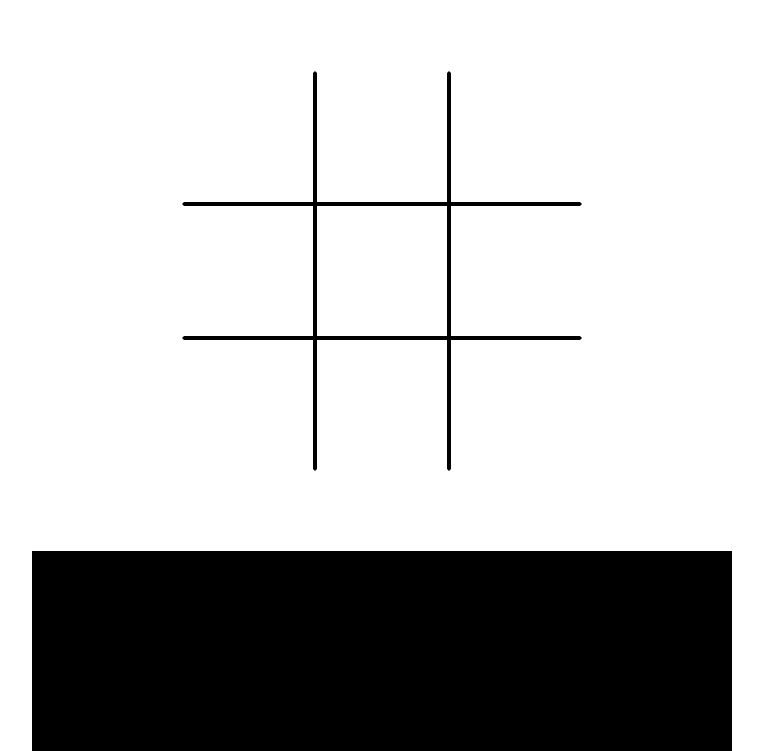
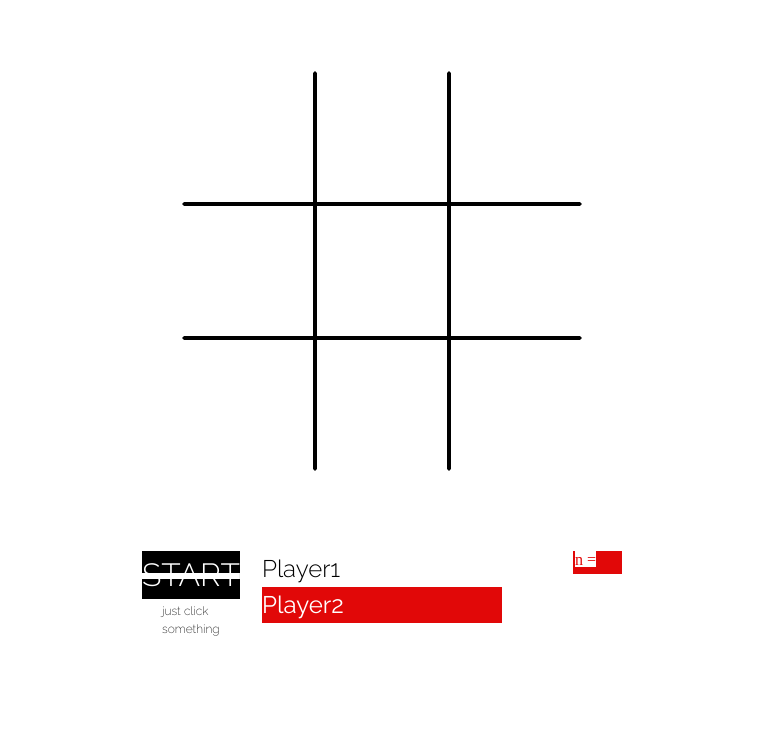
Before and after one commit to leolice36/tic_tac_toe, a plain HTML site: page index.html in a window 1280 px wide. Shown: the part 161-912 px from the top of the page, without its empty margins (258-1021 px from the left). After the commit the page ends 812 px from the top, so only its background shows below. Drawn offline with Linux system fonts and the light colour scheme; a web font is replaced by a local one.

Commit message:
handleStart and togglePlayers

```diff
--- a/index.html
+++ b/index.html
@@ -19,7 +19,24 @@
         </div>
     </div>
     <div id="gridContainer"></div>
-    <div id="options"></div>
+    <div id="options">
+        <div class="options-sub">
+            <div id="start">START</div>
+            <div id="message">just click something</div>
+        </div>
+        <div class="options-sub">
+            <div id="players">
+                <div id="player1">Player1</div>
+                <div id="player2">Player2</div>
+            </div>
+        </div>
+        <div class="options-sub">
+            <div class="input-container">
+                <label for="n-input">n = </label>
+                <input type="number" id="n-input" name="n-input" min="1" max="18">
+            </div>
+        </div>
+    </div>
     <script src="ticTacToe.JS"></script>
 </body>
 </html>
--- a/styles.css
+++ b/styles.css
@@ -14,11 +14,7 @@
     justify-content: space-between;
     align-items: center;
   }
-  #options {
-    height: 200px;
-    width: 700px;
-    background-color: black;
-  }
+
   .header{
     padding-top: 5vh;
     padding-bottom: 10vh;
@@ -123,3 +119,106 @@
   .right-col {
     border-right: var(--board-lines) solid white;
   }
+  #options {
+    height: 100px;
+    width: 60vh;
+    color: black;
+    display: grid;
+    grid-template-columns: 1fr 2fr 1fr;
+    border: none;
+    background-color: none;
+  }
+
+  #options > *{
+    border: none;
+    position: relative;
+
+  }
+
+  .options-sub > *{
+    position: absolute;
+    border: none;
+    user-select: none;
+  }
+  #start {
+    font-family: "Raleway", sans-serif;
+    font-size: 2rem;
+    font-weight: 300;
+    color:white;
+    background-color: black;
+    cursor: pointer;
+    user-select: none;
+  }
+#start.inactive {
+    text-decoration: line-through;
+    text-decoration-thickness: 6px;
+    text-decoration-color: white;
+    cursor: default;
+  }
+  #message {
+    top: 51px;
+    left: 20px;
+    font-family: "Raleway", sans-serif;
+    font-size: 0.75rem;
+    font-weight: 200;
+  }
+
+  #player1, #player2 {
+    font-family: "Raleway", sans-serif;
+    font-size: 1.5rem;
+    font-weight: 200;
+    user-select: none;
+    cursor: pointer;
+  }
+  #players{
+    position: relative;
+  }
+  #player1 {
+    top: 14px;
+    left: 110px;
+    font-weight: 300;
+  }
+  #player2 {
+    top: 15px;
+    left: 114px;
+    background-color: #E10808;
+    color: white;
+    font-weight: 400;
+    z-index: -1;
+  }
+.input-container > *{
+  font-size: 1rem;
+  color: #E10808;
+  font-family: "Zilla Slab Highlight", serif;
+
+}
+.input-container{
+  position: absolute;
+  height: 23px;
+  width: 49px;
+  background-color: #E10808;
+  right: 0;
+  overflow: hidden;
+}
+label[for = 'n-input']{
+  position: absolute;
+  left: 2px;
+  top: -3px;
+  background-color: white;
+  height: 19px;
+
+}
+#n-input {
+  top: -1px;
+  position: absolute;
+  width: 24px;
+  background-color: #E10808;
+  color: white;
+  height: 20px;
+  right: 0;
+}
+input[type="number"]::-webkit-outer-spin-button,
+input[type="number"]::-webkit-inner-spin-button {
+  -webkit-appearance: none;
+  margin: 0;
+}
--- a/ticTacToe.JS
+++ b/ticTacToe.JS
@@ -166,6 +166,13 @@ const play = {
   ,
   status: 'gameInactive'
   ,
+  get status() {
+    return this._status;
+  },
+  set status(value) {
+    this._status = value;
+    boardUI.handleStart(); // call your function on change
+  },
   choosePlayer2: function(player) {
     if (player === 'bot' || player === 'human') {
         this.players.player2 = player
@@ -633,6 +640,7 @@ const bot = {
         }
     }
 }
+
 const boardUI = {
     dimension: 3,
     tac: document.querySelector(".tac"),
@@ -663,9 +671,41 @@ const boardUI = {
             this.createGridFromObject(gameBoard.cells, "gridContainer");
             this.setupBoxes()
         }, 2000);
+        document.getElementById('players').addEventListener('click', () => boardUI.togglePlayers());
+        play.status = 'gameInactive'
+    },
+    isClickEnabled: true,
+    togglePlayers() {
+        console.log(this.isClickEnabled)
+        const message = document.getElementById('message')
+        message.textContent = 'set n set n set n';
+        if (!this.isClickEnabled) return;  // Prevent further clicks while processing
+        this.isClickEnabled = false;  // Disable clicking temporarily
+        const player1 = document.getElementById('player1');
+        const player2 = document.getElementById('player2');
 
-
-
+        if (player1.textContent === 'Player1') {
+        player1.textContent = 'HuMan';
+        player2.textContent = 'bOt';
+        play.players.player2 = 'bot'
+        } else {
+        player1.textContent = 'Player1';
+        player2.textContent = 'Player2';
+        play.players.player2 = 'human'
+        }
+        console.log(play.players.player2)
+        setTimeout(() => {
+            this.isClickEnabled = true;
+        }, 500);  // 1000 milliseconds = 1 second
+    },
+    handleStart() {
+        const start = document.querySelector('#start');
+        if (play.status === 'gameInactive') {
+            console.log('YAS')
+            start.classList.add('inactive')
+        } else if (play.status === 'gameActive'){
+            start.classList.remove('inactive')
+        }
     },
     fireNewN(text) {
         const newDiv = document.createElement("div");
@@ -1070,7 +1110,8 @@ const boardUI = {
                 box.style.color = ``
                 box.style.borderColor = ``
         });
-    }
+    },
+
 };
 
     document.addEventListener('DOMContentLoaded', () => {
@@ -1084,9 +1125,31 @@ const boardUI = {
          boardUI.tac = tac;
          boardUI.dropMain = dropMain;
          boardUI.init(); // Initialize the UI object
+
     } else {
         console.error("One or more required HTML elements not found. Initialization aborted. Check IDs/Classes: fireBtn, .tac, .drop-main, .toe, gridContainer");
     }
 });
 
 console.log('HELLOOOO?')
+
+//     let isClickEnabled =  true;
+//     function togglePlayers() {
+//         console.log({isClickEnabled})
+//         if (!isClickEnabled) return;  // Prevent further clicks while processing
+
+//         isClickEnabled = false;  // Disable clicking temporarily
+//         const player1 = document.getElementById('player1');
+//         const player2 = document.getElementById('player2');
+
+//         if (player1.textContent === 'Player1') {
+//         player1.textContent = 'HuMan';
+//         player2.textContent = 'bOt';
+//         } else {
+//         player1.textContent = 'Player1';
+//         player2.textContent = 'Player2';
+//         }
+//         setTimeout(() => {
+//             isClickEnabled = true;
+//         }, 500);  // 1000 milliseconds = 1 second
+//   }
```
